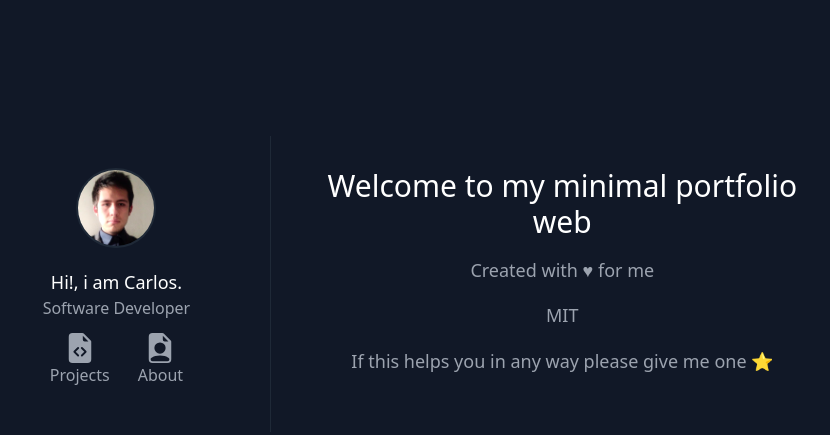
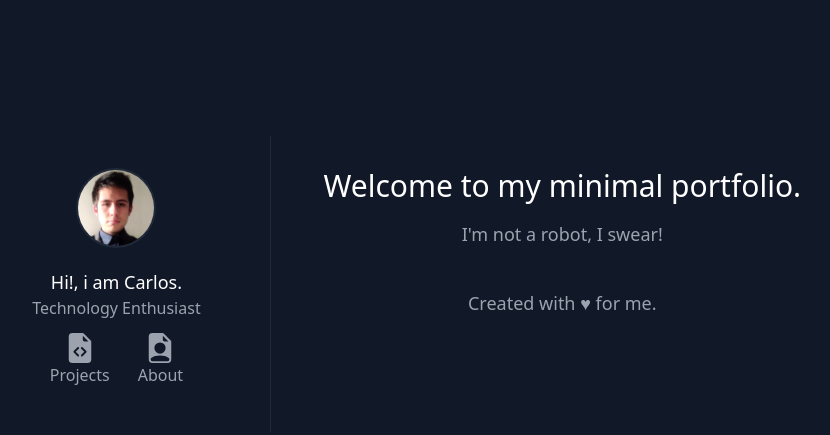
Before and after one commit to sepulvedab/sepulvedab.github.io, a plain HTML site: page index.html in a window 1280 px wide. Shown: the whole page, without its empty margins (232-1062 px from the left). Drawn offline with nearby package versions, Linux system fonts and the light colour scheme.

Commit message:
charge page info updated

```diff
--- a/index.html
+++ b/index.html
@@ -4,7 +4,7 @@
     <meta charset="UTF-8">
     <meta name="viewport" content="width=device-width, initial-scale=1.0">
     <script src="https://cdn.tailwindcss.com"></script>
-    <title>Carlos Sepulveda</title>
+    <title>Sepulveda-Carlos</title>
 </head>
 <body class="text-gray-400 bg-gray-900 body-font h-screen">
   <section class="">
@@ -17,7 +17,7 @@
             </div>
             <div class="flex flex-col items-center text-center justify-center">
               <h2 class="font-medium title-font mt-4 text-white text-lg">Hi!, i am Carlos.</h2>
-              <p class="text-base text-gray-400">Software Developer</p>
+              <p class="text-base text-gray-400">Technology Enthusiast</p>
             </div>
             <div class="w-20 h-20 inline-flex items-center justify-center space-x-7 ">
               <button id="btn_Projects" title="projects">
@@ -35,12 +35,10 @@
             </div>
           </div>
           <div class="sm:w-2/3 sm:pl-8 sm:py-8 sm:border-l border-gray-800 sm:border-t-0 border-t mt-4 pt-4 sm:mt-0 text-center sm:text-left" id="content">
-            <h1 class="sm:text-3xl text-2xl font-medium title-font mb-2 text-white pb-2 text-center">Welcome to my minimal portfolio web</h1>
-
-            <p class="leading-relaxed text-lg mb-4 text-center">Created with ♥ for me</p>
-            <p class="leading-relaxed text-lg mb-4 text-center">MIT</p>
-            <p class="leading-relaxed text-lg mb-4 text-center">If this helps you in any way please give me one <a href="https://github.com/sepulvedab/sepulvedab.github.io">⭐</a> </p>
-
+            <h1 class="sm:text-3xl text-2xl font-medium title-font mb-2 text-white pb-2 text-center">Welcome to my minimal portfolio.</h1>
+            <p class="leading-relaxed text-lg mb-4 text-center">I'm not a robot, I swear!</p>
+            <br>
+            <p class="leading-relaxed text-lg mb-4 text-center">Created with ♥ for me.</p>
           </div>
         </div>
       </div>
```
